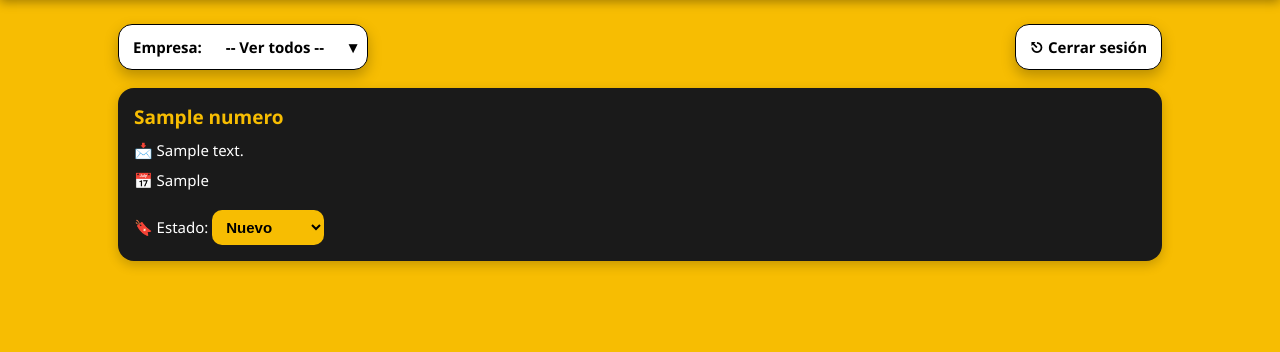
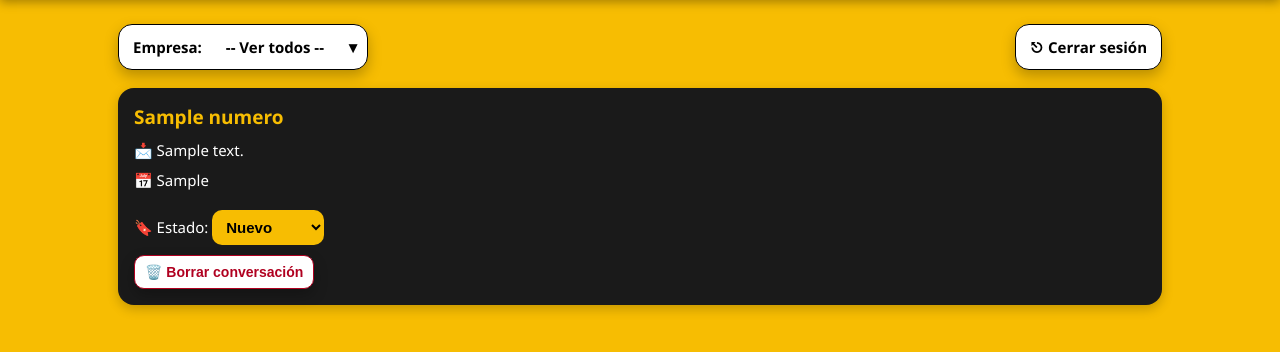
Before and after one commit to Sundingalue/multi-bot-inteligente-v1, a Flask app: template templates/panel.html in a window 1280 px wide. Shown: the part 68-420 px from the top of the page. Run offline with Flask 3, Linux system fonts and the light colour scheme; the template is opened without the code that fills it: most values are stand-ins (such as "Sample title", 1, 10 or a date in 2020).

Commit message:
Actualizar diseño del panel con filtro por compañía

```diff
--- a/templates/panel.html
+++ b/templates/panel.html
@@ -161,6 +161,23 @@
       margin-top: 8px;
     }
 
+    /* Botón borrar conversación */
+    .btn-delete{
+      margin-top: 10px;
+      font-size: 14px;
+      padding: 8px 10px;
+      border-radius: 10px;
+      border: 1.5px solid #b00020;
+      background-color: #fff;
+      color: #b00020;
+      font-weight: 800;
+      cursor: pointer;
+      box-shadow: var(--shadow);
+      transition: transform .06s ease, box-shadow .2s ease, background .2s ease, color .2s ease;
+    }
+    .btn-delete:hover{ background:#ffe8ec; }
+    .btn-delete:active{ transform: translateY(1px); box-shadow: 0 4px 10px rgba(0,0,0,.22); }
+
     /* En pantallas anchas, alineamos controles a los lados */
     @media (min-width: 720px){
       .controls{
@@ -194,7 +211,7 @@
 
     {% if leads %}
       {% for clave, lead in leads.items() %}
-        <div class="lead-card">
+        <div class="lead-card" data-key="{{ lead.bot }}|{{ lead.numero }}">
           <!-- Se mantiene la ruta a chat_general -->
           <a href="{{ url_for('chat_general', bot=lead.bot, numero=lead.numero) }}">{{ lead.numero }}</a>
           <div class="lead-info">📩 {{ lead.last_message }}</div>
@@ -207,6 +224,9 @@
               <option value="cerrado" {% if lead.status == 'cerrado' %}selected{% endif %}>Cerrado</option>
             </select>
           </div>
+
+          <!-- 🗑️ Botón Borrar conversación -->
+          <button class="btn-delete" onclick="borrarConversacion('{{ lead.bot }}','{{ lead.numero }}')">🗑️ Borrar conversación</button>
         </div>
       {% endfor %}
     {% else %}
@@ -235,6 +255,49 @@
       .then(d => console.log("✅ Estado actualizado:", d))
       .catch(e => console.error("❌ Error actualizando estado:", e));
     }
+
+    async function borrarConversacion(bot, numero){
+      const msg = `¿Seguro que quieres borrar TODO el chat de:\n\nBot: ${bot}\nNúmero: ${numero}\n\nEsta acción no se puede deshacer.`;
+      if(!confirm(msg)) return;
+
+      try{
+        const res = await fetch('/api/delete_chat', {
+          method: 'POST',
+          headers: {'Content-Type':'application/json'},
+          body: JSON.stringify({ bot, numero })
+        });
+        if(!res.ok){
+          const t = await res.text();
+          alert('No se pudo borrar: ' + t);
+          return;
+        }
+        const out = await res.json();
+        if(out && out.ok){
+          // Quitar la card del DOM
+          const key = `${bot}|${numero}`;
+          const selector = `.lead-card[data-key="${CSS.escape(key)}"]`;
+          const card = document.querySelector(selector);
+          if(card){ card.remove(); }
+
+          // Si ya no hay cards, muestra el aviso "no-leads"
+          if(document.querySelectorAll('.lead-card').length === 0){
+            const cont = document.querySelector('.container');
+            const noLeads = document.createElement('div');
+            noLeads.className = 'no-leads';
+            const filtro = document.getElementById('bot')?.value || '';
+            noLeads.innerHTML = filtro
+              ? `No hay conversaciones para la compañía <strong>${filtro}</strong>.`
+              : 'No hay leads disponibles todavía.';
+            cont.appendChild(noLeads);
+          }
+        }else{
+          alert('No se pudo borrar (respuesta inesperada).');
+        }
+      }catch(e){
+        console.error(e);
+        alert('Error de red al borrar la conversación.');
+      }
+    }
   </script>
 </body>
 </html>
```
